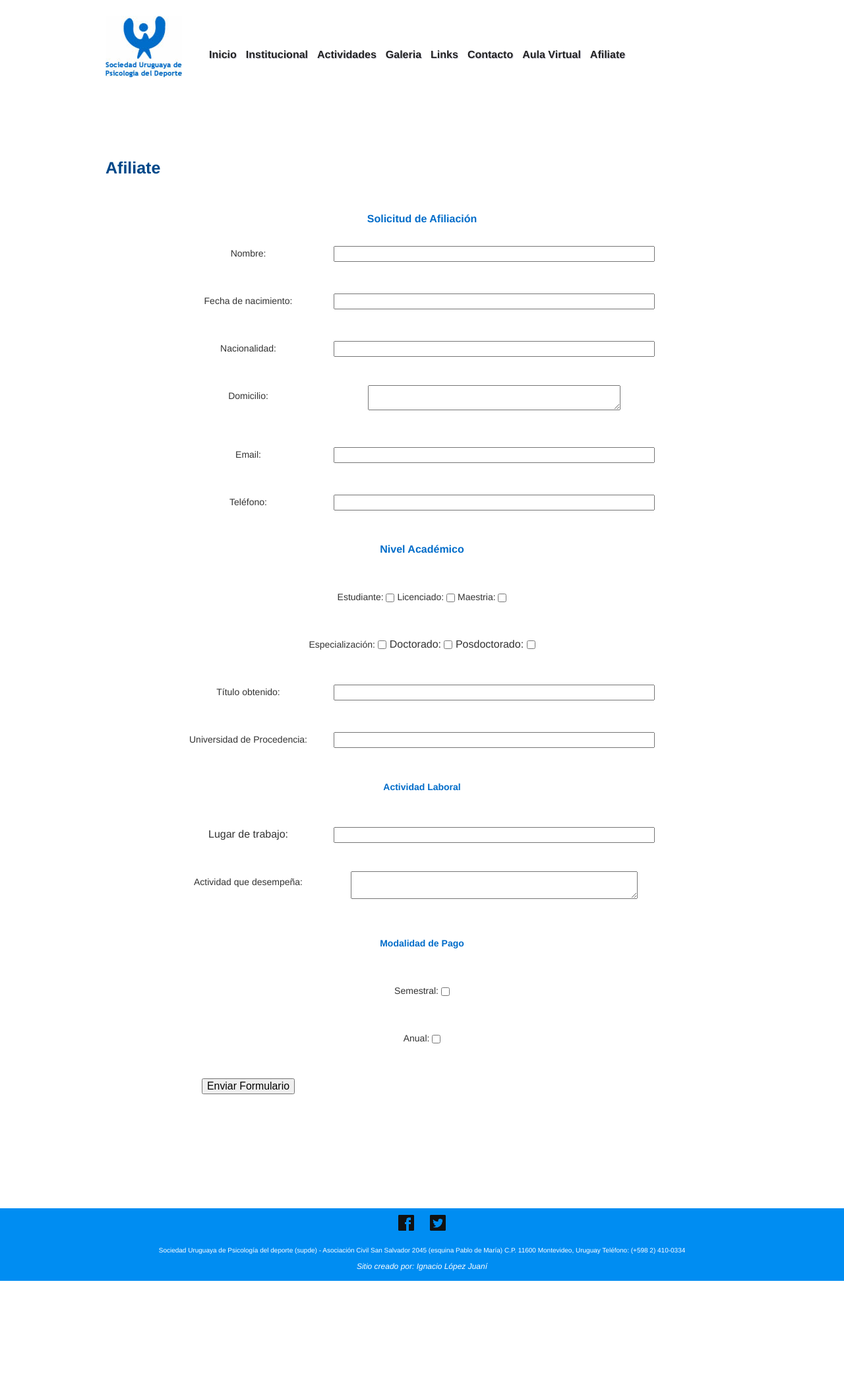
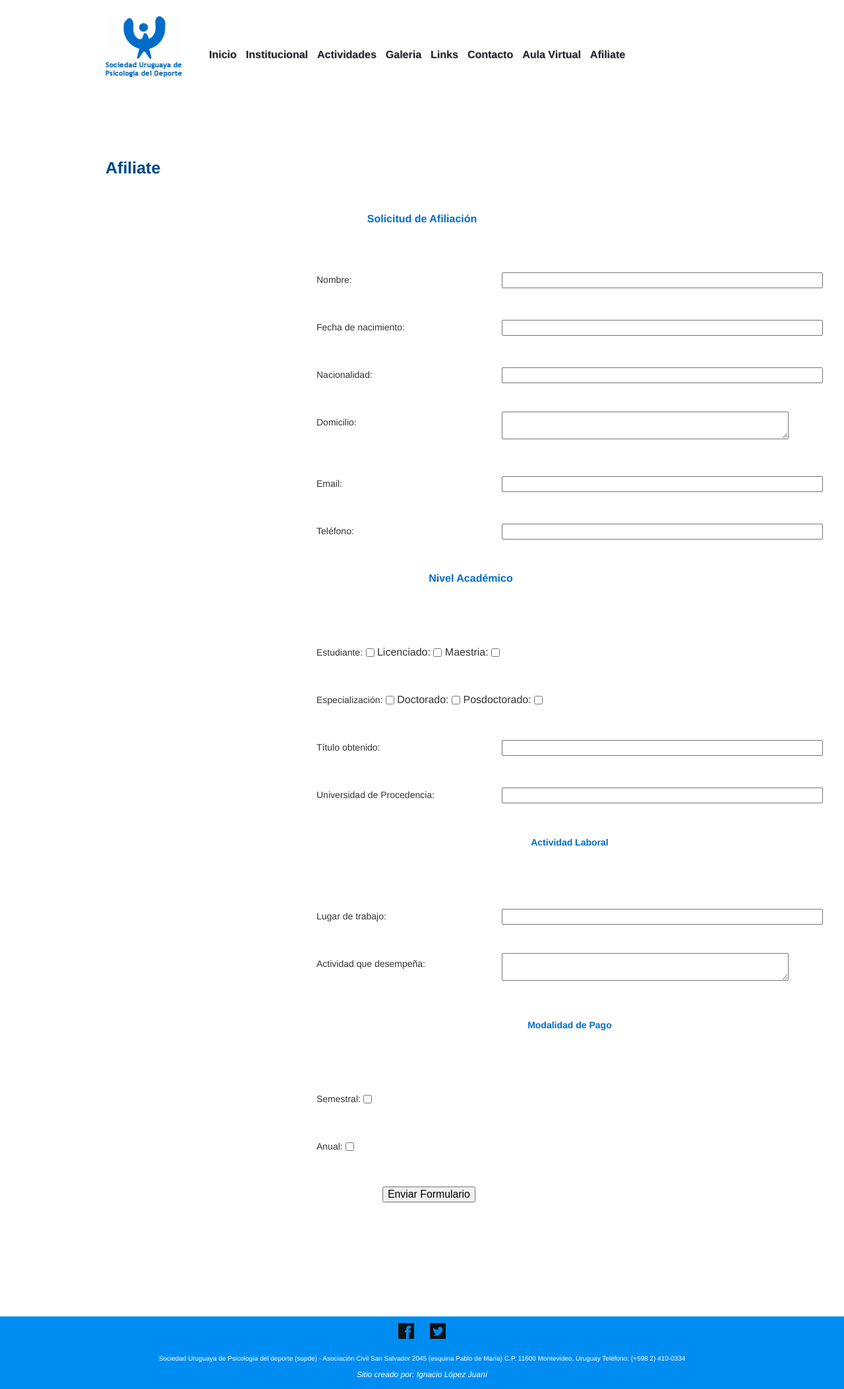
Before and after one commit to ignaciolopezjuani/supde, a Jekyll site: the page built from Afiliate.html, in a window 1280 px wide. Shown: the whole page at 66% size. Built offline with Jekyll 4.4.1, drawn with Linux system fonts in a browser that asks for light colours; nearby versions of some CDN libraries; some web fonts are replaced; Markdown is read by kramdown in place of the engine named in the settings; before the commit the page ends 1942 px from its top, so only the background shows below that.

Commit message:
modify afiliate.html form

```diff
--- a/Afiliate.html
+++ b/Afiliate.html
@@ -36,9 +36,9 @@ title: Afiliate
         </tr>
         <tr>
           <td><span>Domicilio:</span></td>
-          <td><label><span>
+          <td><label>
           <textarea name="domicilio" cols="45" rows="2" id="domicilio"></textarea>
-          </span></label></td>
+          </label></td>
         </tr>
         <tr>
           <td><span>Email:</span></td>
@@ -56,15 +56,14 @@ title: Afiliate
           <td colspan="2"><h3>Nivel Académico</h3></td>
         </tr>
         <tr>
-          <td colspan="2" ><span ><span >Estudiante:
+          <td colspan="2"><span>Estudiante:</span>
                 <label>
                 <input type="checkbox" name="nivel" id="nivel">
                 </label>
             Licenciado:
             <label>
               <input type="checkbox" name="nivel" id="nivel">
-            </label>
-            Maestria:</span>
+            </label>Maestria:
       <label>
               <input type="checkbox" name="nivel" id="nivel">
             </label>
@@ -101,7 +100,7 @@ title: Afiliate
           <td colspan="2"><h3><span>Actividad Laboral</span></h3></td>
         </tr>
         <tr>
-          <td><p>Lugar de trabajo:</p>        </td>
+          <td><span>Lugar de trabajo:</span></td>
           <td><label>
             <input name="trabajo" type="text" id="trabajo" size="50">
           </label></td>
@@ -116,16 +115,14 @@ title: Afiliate
           <td colspan="2"><h3><span>Modalidad de Pago</span></h3></td>
         </tr>
         <tr>
-          <td colspan="2"  valign="middle"><span ><span >Semestral:</span>
+          <td colspan="2"  valign="middle"><span>Semestral:</span>
             <label>
             <input type="checkbox" name="pago" id="pago">
             </label>
           </span></td>
         </tr>
         <tr>
-          <td colspan="2" ><span ><span ><span >Anual:</span>
-            <label>              </label>
-          </span>
+          <td colspan="2" valign="middle"><span>Anual:</span><label></label>
             <label>
             <input type="checkbox" name="pago" id="pago">
             </label>
--- a/media/css/base.css
+++ b/media/css/base.css
@@ -272,6 +272,11 @@ body.afiliate {
 
 }
 
+body.afiliate #enviar {
+margin-left: 400px;
+}
+
+
 /* Contact */
 body.contact {
 
@@ -423,11 +428,8 @@ body.virtual-class-room {
 
 }
 
-.center tr td span {font-family: Helvetica, Arial, sans-serif; monospace; font-size: 14px
+.center tr td span {font-family: Helvetica, Arial, sans-serif; monospace; font-size: 14px; margin-left: 300px;
 }
 
-.center tr td { text-align: center;
+.center h3 {font-family: Helvetica, Arial, sans-serif; color: #006CC9; font-weight: bold; font-size: 16px; text-align: center; margin-bottom: 40px;
 }
-
-.center h3 {font-family: Helvetica, Arial, sans-serif; color: #006CC9; font-weight: bold; font-size: 16px; text-align: center;
-}
```
